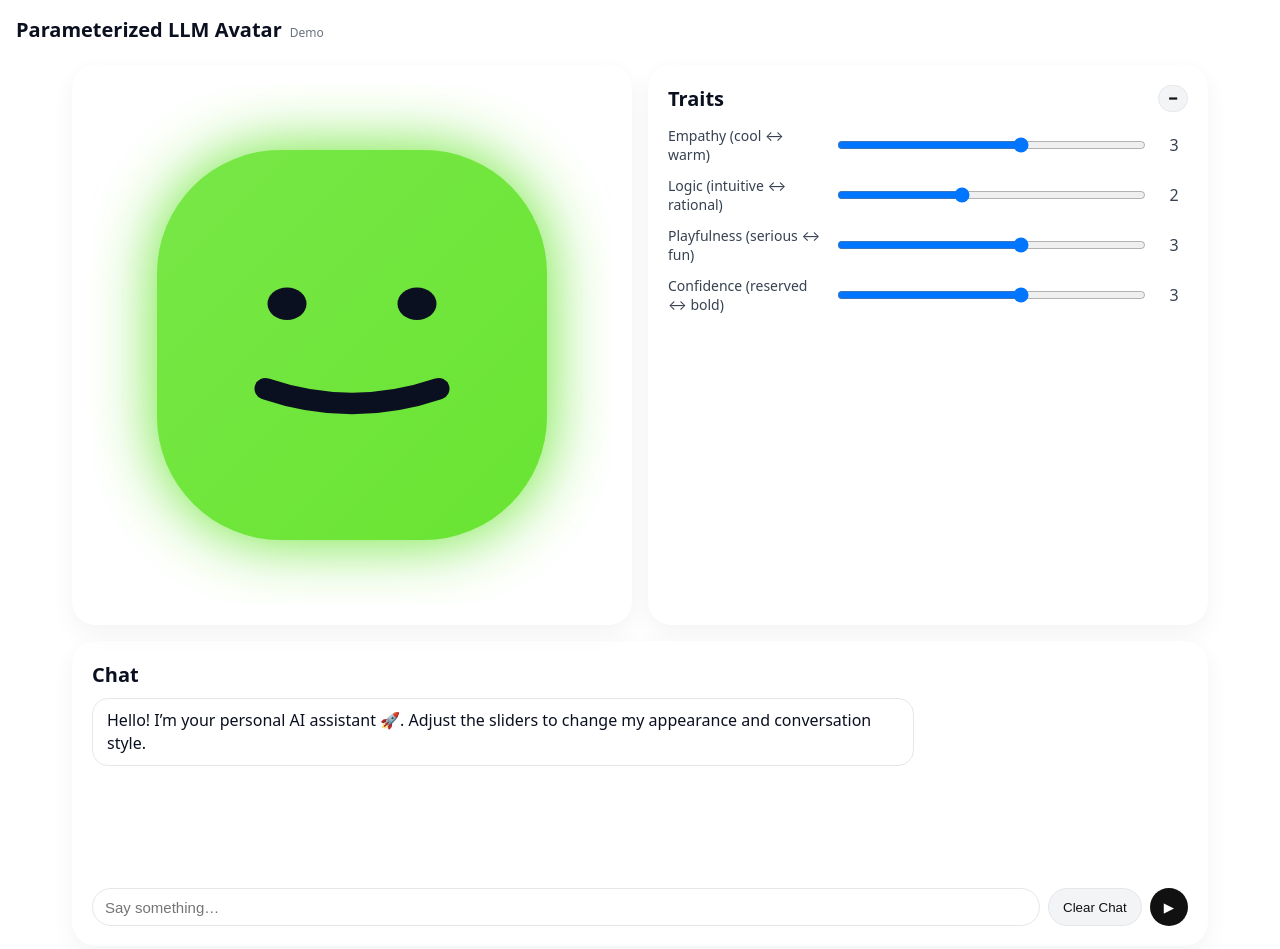
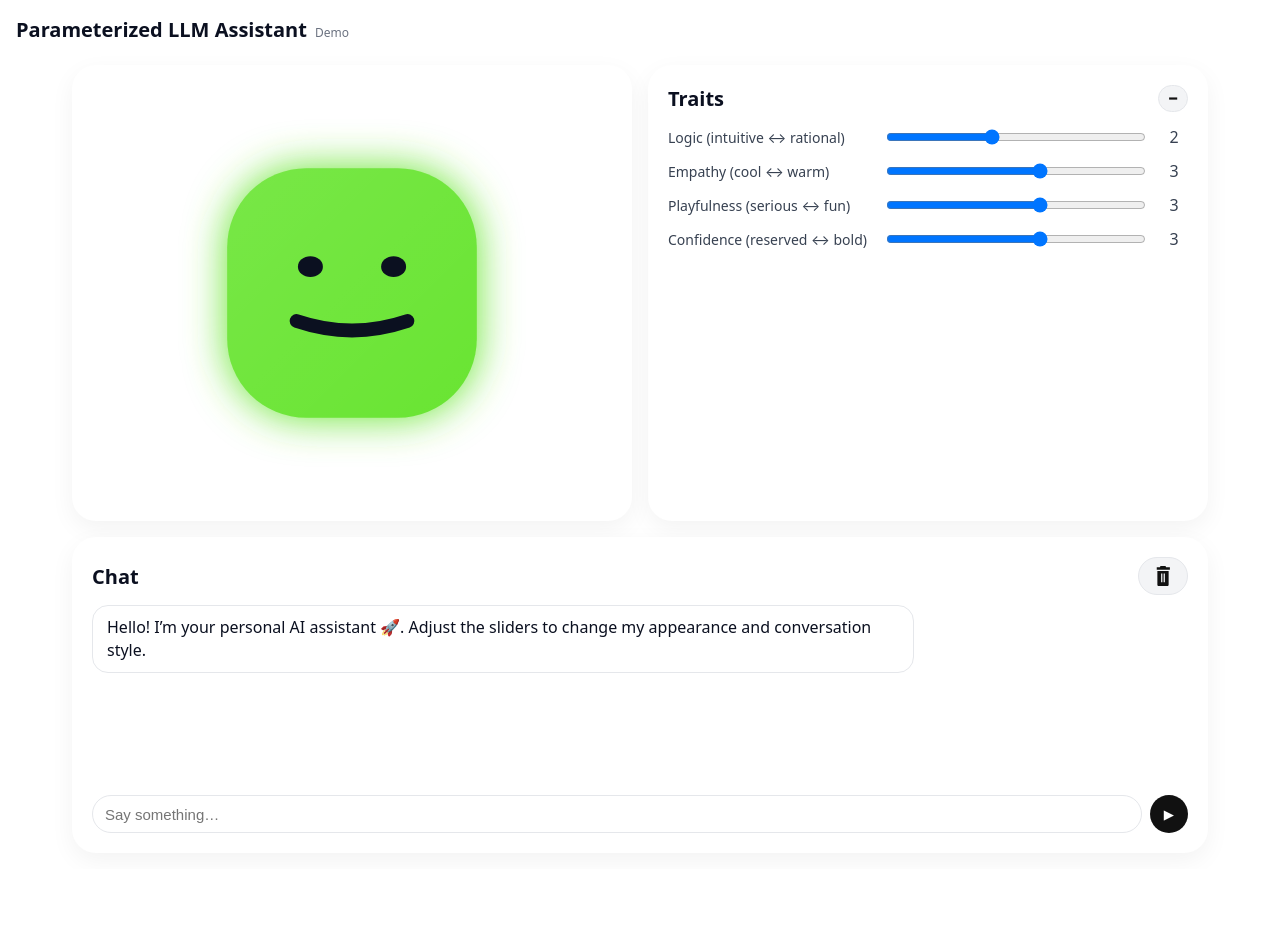
Before and after one commit to maxvi11e/glow-toy, a plain HTML site: page index.html in a window 1280 px wide. After the commit the page ends 869 px from the top, so only its background shows below. Drawn offline with Linux system fonts and the light colour scheme.

Commit message:
graphic design tweaks

```diff
--- a/index.html
+++ b/index.html
@@ -48,7 +48,7 @@
     .row{display:flex; align-items:center; gap:12px; padding:6px 0; flex-wrap:wrap}
     .label{flex:1; font-size:14px; color:#374151; min-width:140px}
     .num{width:28px; text-align:center; font-variant-numeric:tabular-nums; color:#374151}
-    .slider{flex:2; min-width:160px}
+    .slider{flex: 0 0 50%; }
     @media(max-width:600px){
       .row{flex-direction:column; align-items:stretch}
       .label{min-width:0}
@@ -146,6 +146,9 @@
   height: 50px;         /* twice 38px */
 }
 
+.avatarWrap svg { width: 80% !important; height: auto; }
+
+
 
 
 
@@ -161,7 +164,7 @@
 
 <div class="wrap">
   <div class="stack">
-    <div class="h2">Parameterized LLM Avatar</div>
+    <div class="h2">Parameterized LLM Assistant</div>
     <div class="tiny">Demo</div>
   </div>
 
@@ -170,7 +173,11 @@
     <!-- Avatar -->
 <div class="card avatarCard" style="text-align:center">
   <div id="avatar" class="avatarWrap"></div>
-  <button id="restoreTraits" class="btn sec hidden" title="Show Traits">▶</button>
+  <button id="restoreTraits" class="btn sec iconBtn hidden" title="Show Traits">
+    <svg xmlns="http://www.w3.org/2000/svg" width="20" height="20" viewBox="0 0 24 24" fill="none" stroke="currentColor" stroke-width="2" stroke-linecap="round" stroke-linejoin="round">
+      <path d="M3 9V3h6M21 9V3h-6M3 15v6h6M21 15v6h-6"/>
+    </svg>
+  </button>
 </div>
 
     <!-- Traits (minimizable) -->
@@ -181,8 +188,8 @@
         <button id="minimizeTraits" class="btn sec tiny" title="Minimize">━</button>
       </div>
       <div id="traitsContent">
+        <div class="row"><div class="label">Logic (intuitive ↔ rational)</div><input id="logic" class="slider" type="range" min="0" max="5" step="1"><div id="numLog" class="num">2</div></div>
         <div class="row"><div class="label">Empathy (cool ↔ warm)</div><input id="empathy" class="slider" type="range" min="0" max="5" step="1"><div id="numEmp" class="num">3</div></div>
-        <div class="row"><div class="label">Logic (intuitive ↔ rational)</div><input id="logic" class="slider" type="range" min="0" max="5" step="1"><div id="numLog" class="num">2</div></div>
         <div class="row"><div class="label">Playfulness (serious ↔ fun)</div><input id="play" class="slider" type="range" min="0" max="5" step="1"><div id="numPlay" class="num">3</div></div>
         <div class="row"><div class="label">Confidence (reserved ↔ bold)</div><input id="conf" class="slider" type="range" min="0" max="5" step="1"><div id="numConf" class="num">3</div></div>
       </div>
@@ -190,16 +197,26 @@
   </div>
 
   <!-- Chat -->
-<div class="card chatContainer" style="flex:1">
-    <div class="h2">Chat</div>
+
+<div class="card chatContainer" style="flex:1; position:relative">
+  <div class="h2" style="display:flex; justify-content:space-between; align-items:center;">
+    Chat
+    <button class="btn sec iconBtn" id="clear" title="Clear Chat">
+      <svg xmlns="http://www.w3.org/2000/svg" width="20" height="20" viewBox="0 0 512 512" fill="currentColor">
+        <path d="M432 32H336l-16-32H192l-16 32H96v64h336V32zM112 128v352c0 17.7 14.3 32 32 32h224c17.7 0 32-14.3 32-32V128H112zm96 64h32v224h-32V192zm64 0h32v224h-32V192z"/>
+      </svg>
+    </button>
+  </div>
+
   <div id="chat" class="chat"></div>
+
   <div class="inputRow">
     <input id="prompt" type="text" placeholder="Say something…" />
-      <button class="btn sec" id="clear">Clear Chat</button>
     <button class="btn" id="send">▶</button>
   </div>
 </div>
-</div>
+
+
 
 <!-- Floating restore button (only visible when traits are minimized) -->
 <button id="restoreTraits" class="btn sec fab hidden" title="Show Traits">⚙</button>
@@ -285,7 +302,7 @@
 
     // Responsive SVG (full-width on mobile, capped via CSS)
 $("#avatar").innerHTML = `
-      <svg viewBox="0 0 240 240" role="img" aria-label="Glow avatar" preserveAspectRatio="xMidYMid meet">
+<svg width="288" height="288" viewBox="0 0 240 240" role="img" preserveAspectRatio="xMidYMid meet">
     <defs>
       <linearGradient id="ov-${id}" x1="0%" y1="0%" x2="100%" y2="100%">
         <stop offset="0%" stop-color="white" stop-opacity="0.12"/>
@@ -296,12 +313,17 @@
         <feMerge><feMergeNode in="b"/><feMergeNode in="SourceGraphic"/></feMerge>
       </filter>
     </defs>
+
+    <!-- Scale everything to 80% and re-center -->
+    <g transform="translate(24,24) scale(0.8)">
       <rect x="30" y="30" width="180" height="180" rx="${s.r}" fill="${s.fill}" filter="url(#f-${id})"/>
       <rect x="30" y="30" width="180" height="180" rx="${s.r}" fill="url(#ov-${id})" pointer-events="none"/>
       ${eye(90)} ${eye(150)}
       <path d="${mouth}" stroke="#0b1020" stroke-width="10" stroke-linecap="round" fill="none"/>
+    </g>
   </svg>
 `;
+
   }
 
   // --------- init traits + wire sliders ----------
```
Lines whose indentation alone changed are shown as unchanged.
